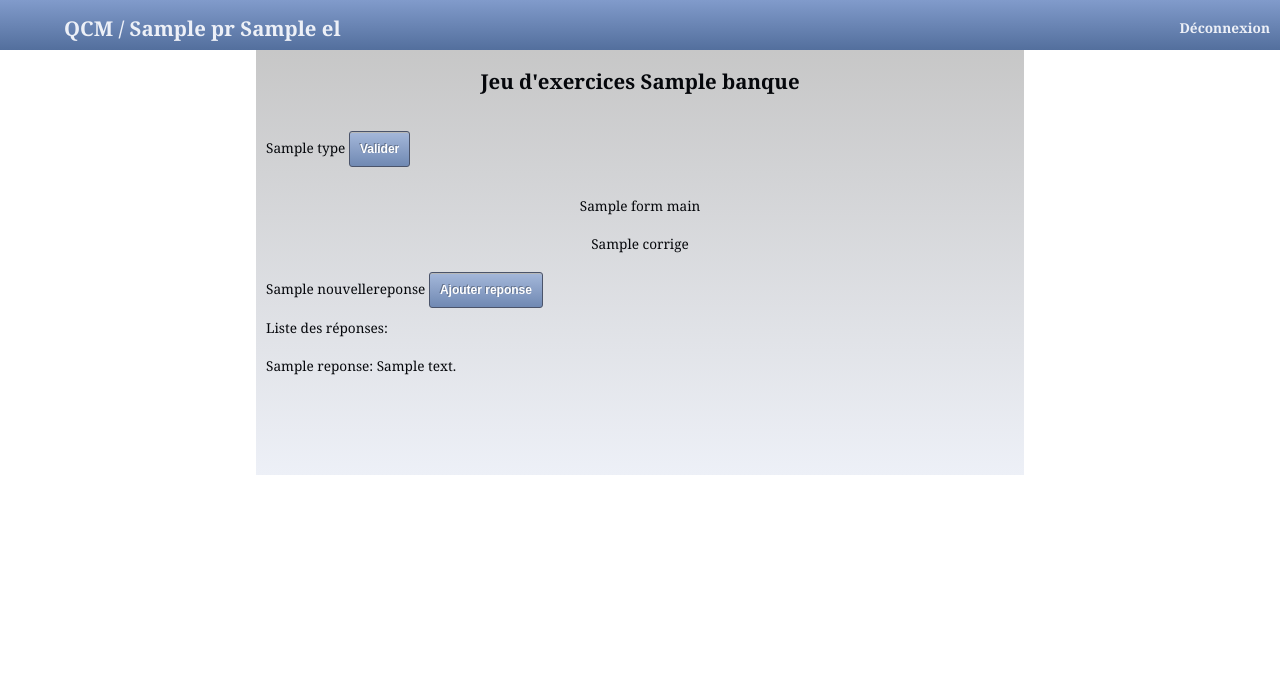
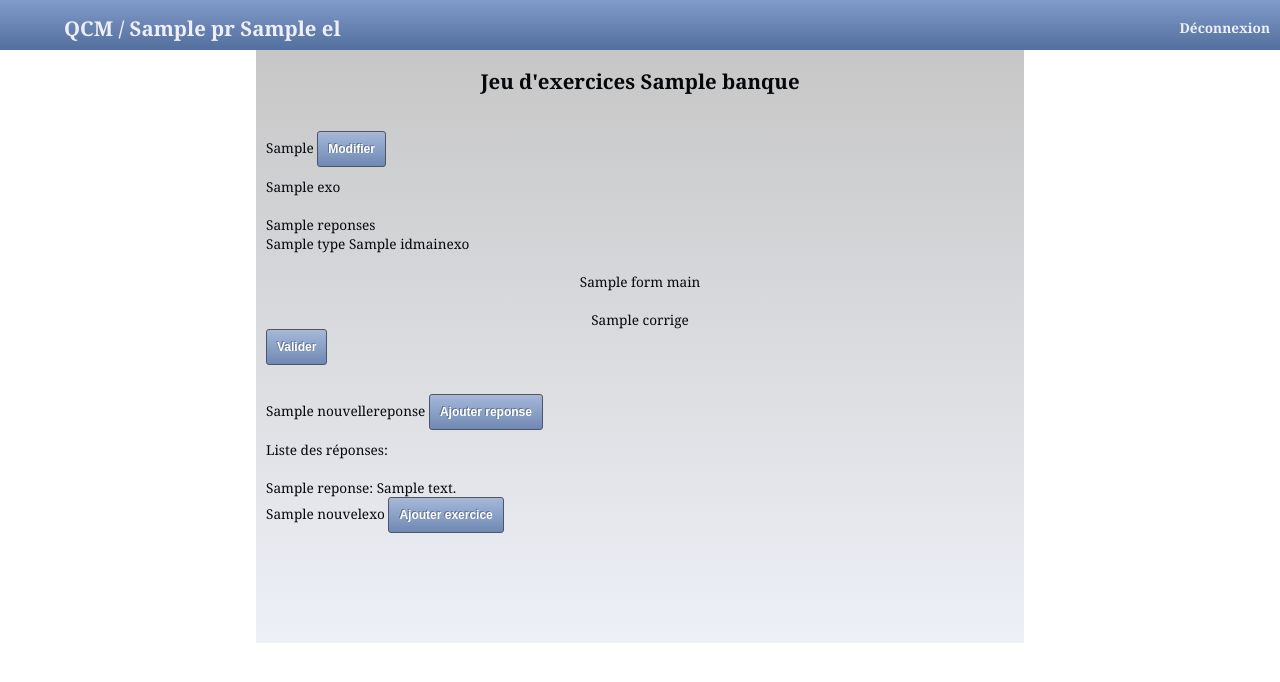
Before and after one commit to ThibautLG/QCMaker, a Django app: template prof/templates/makexo.html in a window 1280 px wide. Shown: the top 682 px of the page. Run offline with Django 3.2, Linux system fonts and the light colour scheme; the template is opened without the code that fills it: most values are stand-ins (such as "Sample title", 1, 10 or a date in 2020).

Commit message:
...avec le template qui va avec.

```diff
--- a/prof/templates/makexo.html
+++ b/prof/templates/makexo.html
@@ -3,10 +3,18 @@
 {% block content %}
 <h2>Jeu d'exercices {{ banque.nom }}<br></h2>
 <br>
+{% for exo in listeexos %}
+	<form action="{% url 'prof.views.makexo' %}" method="post">
+		{% csrf_token %}
+		{{ exo.formModifierExo }}
+		<input type="submit" value="Modifier"/>
+	</form>{{ exo.question }}<br><br>
+{{ exo.reponses }}
+{% endfor %}
 <form action="{% url 'prof.views.makexo' %}" method="post">
 	{% csrf_token %}
 	{{ formMain.type }}
-	<input type="submit" value="Valider" />
+	{{ formMain.idmainexo }}
 	<br>
 	<br>
 	<center>
@@ -14,8 +22,10 @@
 		<br><br>
 		{{ formMain.corrige }}
 	</center>
+	<input type="submit" value="Valider" />
 	</form>
 	<br>
+
 	<form action="{% url 'prof.views.makexo' %}" method="post">
 		{% csrf_token %}
 		{{ formAjouterReponse.nouvellereponse }}
@@ -27,4 +37,9 @@
 		{{ reponse.nom }}: {{ reponse.texte }} <br>
 	{% endfor %}
 	{% endif %}
+	<form action="{% url 'prof.views.makexo' %}" method="post">
+		{% csrf_token %}
+		{{ formAjouterExo.nouvelexo }}
+		<input type="submit" value="Ajouter exercice"/>
+	</form>
 {% endblock %}
```
